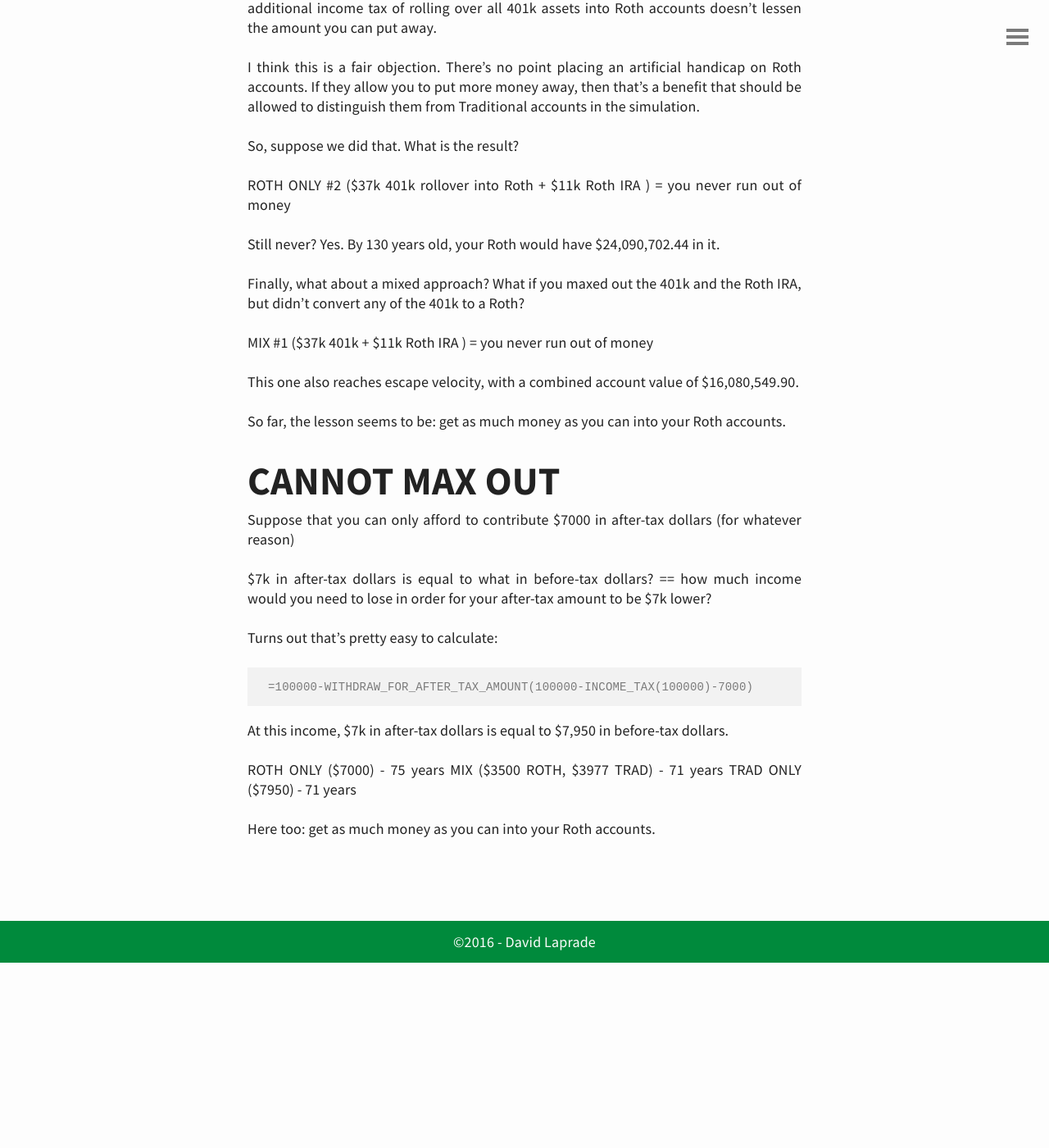
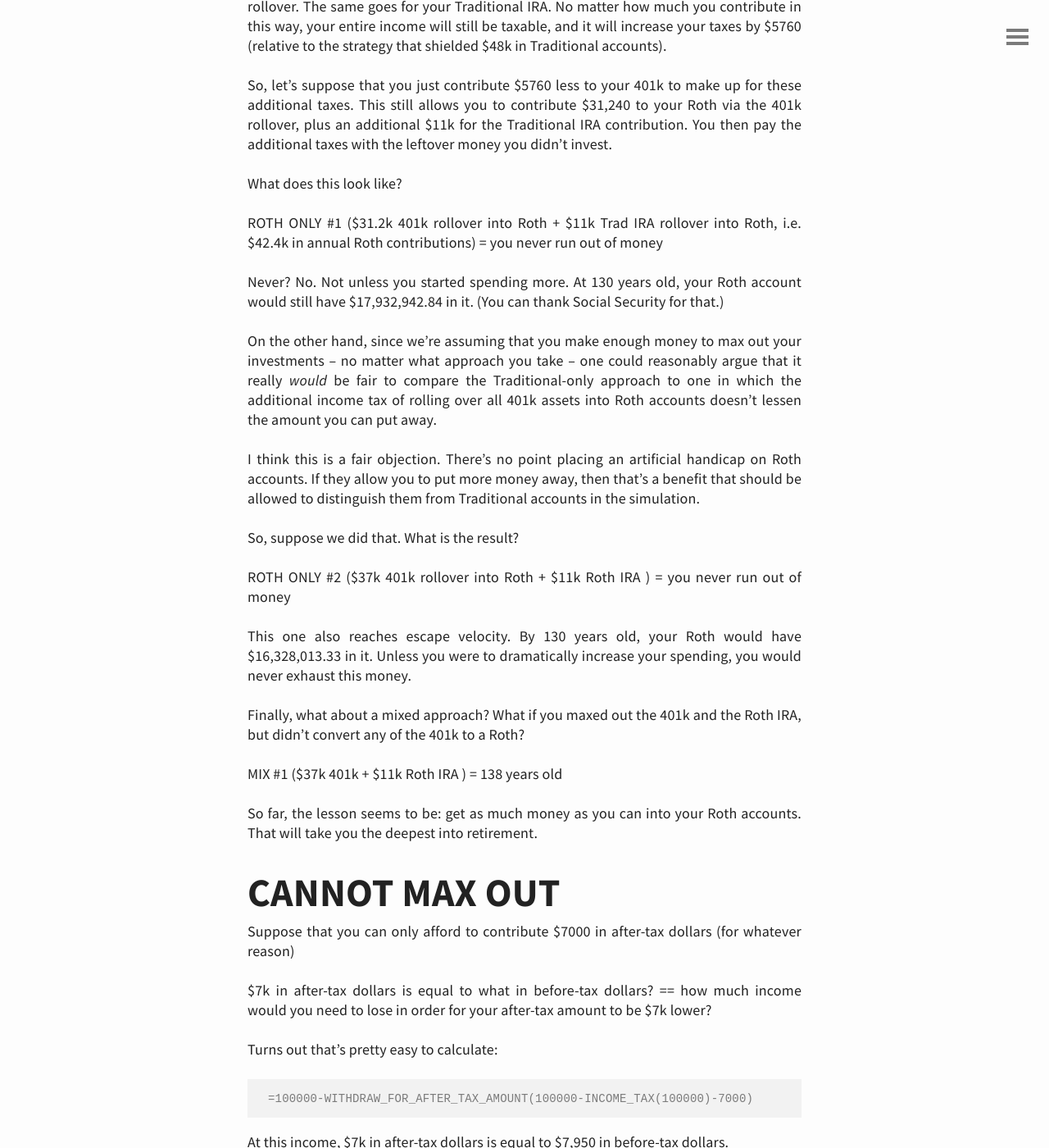
Before and after one commit to davidlaprade/davidlaprade.github.io, a Jekyll site: the page built from _posts/2018-9-8-optimal-roth-vs-traditional-mix.md, in a window 1280 px wide and 1400 px high, scrolled down 8067 px. Shown: the whole window at 82% size. Built offline with Jekyll 4.4.1, drawn with Linux system fonts in a browser that asks for light colours; comment, search, counter and statistics services are not loaded; before the commit the page ends 9241 px from its top, so only the background shows below that; some of the changed text lies outside the part shown.

Commit message:
Continue filling out Roth v Trad post

```diff
--- a/_posts/2018-9-8-optimal-roth-vs-traditional-mix.md
+++ b/_posts/2018-9-8-optimal-roth-vs-traditional-mix.md
@@ -192,11 +191,16 @@ To do this, I assumed the following:
   inflation (IRA contribution limits have averaged a [6% yearly increase](https://dqydj.com/history-of-contributions-ira-limit/), [401ks a 4%
   increase](http://www.pensions123.com/index.php/401k-limit-graph), both above the 100-year average of [3.2% inflation](https://inflationdata.com/Inflation/Inflation_Rate/Long_Term_Inflation.asp))
 * you don't withdraw from your retirement accounts before you can take qualified
-  distributions, so you don't pay any penalties
+  distributions [at 59 and a half years
+  old](https://www.irs.gov/retirement-plans/retirement-plans-faqs-regarding-iras-distributions-withdrawals), so you don't pay any penalties
 * during retirement, you spend money in this order of preference: social
   security benefits, retirement
   income, traditional accounts, then finally roth accounts
 * you make your contributions in one lump sum at the beginning of each year
+* your contribution amounts don't change over time (relative to inflation) --
+  this means, in particular, that you don't take advantage of ["catch-up"
+  contributions](https://www.irs.gov/retirement-plans/plan-participant-employee/retirement-topics-catch-up-contributions)
+  when you're older
 * your investment portfolio won't change composition before retirement,
   e.g. in the way
   it's normally recommended that one slowly transition to lower-risk assets as
@@ -205,7 +209,9 @@ To do this, I assumed the following:
   their corresponding IRAs (i.e. a traditional 401k gets rolled over into a
   traditional IRA), and so the laws governing IRAs apply to all of the retirement
   funds you accumulate
-* you don't collect Social Security until you qualify at age 65
+* you don't collect Social Security until [you qualify for full benefits at age
+  66](https://www.ssa.gov/planners/retire/retirechart.html)
+* you don't
 
 Any of all of these assumptions might be false. But I contend that with respect
 to answering our questions they constitute at worst a rounding error -- or, we
@@ -241,6 +247,10 @@ sheet](https://docs.google.com/spreadsheets/d/13mYJGdpsJ5jbutWnDaP5GNBr9-JnGcDVp
 Feel free to make a copy of the doc, change the parameters, check my math, and get
 some customized results! And please let me know what you think!
 
+Caveat: programming in Google Sheets/Excel _is awful_, so I apologize in
+advance for formulas that are unintuitive and poor performance. I felt the
+benefits were worth these trade-offs.
+
 ### Results
 
 So, with this tool available, what is the takeaway? Can we settle any of the
@@ -248,10 +258,6 @@ questions raised at the beginning of this post?
 
 Here are some conclusions I've drawn:
 *
-
-So that we're not comparing apples to oranges,
-we need to separate out the scenarios in which you can max out all your accounts
-with those in which you can't
 
 For these particular simulations, I've assumed (in addition to the global
 assumptions above):
@@ -271,11 +277,36 @@ assumptions above):
 
 These assumptions are reasonable because...
 
-# CAN MAX OUT
+So that we're not comparing apples to oranges,
+we need to separate out the scenarios in which you can max out all your accounts
+with those in which you can't.
+
+__Results Part I: You Can Max Out Your Accounts__
+
 Suppose that you can afford to max out all of your tax-shielded retirement investment
 accounts. Lucky you! What account, or mix of accounts, is best?
 
-TRAD ONLY - ($37 401ks, $11 trad IRAs) = 107 years old
+Let's start with an uncomplicated strategy: max out all of the Traditional
+accounts you have access to. Here's what that looks like:
+
+<div class="well">
+  <div class="well-header">SIMULATION #1 - Traditional Accounts Only</div>
+
+  Each year:<br>
+
+ * $37k is contributed to 401ks and then rolled over into Traditional IRAs<br>
+
+ * $11k is contributed to Traditional IRAs<br>
+
+ * effectively: $48k is contributed to Traditional IRAs per year on this
+   approach<br>
+
+<br>
+This approach would last you until you were <strong>107</strong> years old
+</div>
+
+Since almost no one lives this long, this strategy will very likely last your
+entire life. Excellent.
 
 There is currently an option to convert existing Traditional assets into Roth
 assets. [LINK??] This can be done without penalty, but requires you to pay
@@ -321,7 +352,7 @@ You then pay the additional taxes with the leftover money you didn't invest.
 
 What does this look like?
 
-ROTH ONLY #1 ($31.2k 401k rollover into Roth + $11k Trad IRA rollover into Roth) = you never run out of money
+ROTH ONLY #1 ($31.2k 401k rollover into Roth + $11k Trad IRA rollover into Roth, i.e. $42.4k in annual Roth contributions) = you never run out of money
 
 Never? No. Not unless you started spending more. At 130 years old, your Roth
 account would still have $17,932,942.84 in it. (You can thank Social Security
@@ -342,19 +373,15 @@ So, suppose we did that. What is the result?
 
 ROTH ONLY #2 ($37k 401k rollover into Roth + $11k Roth IRA ) = you never run out of money
 
-Still never? Yes. By 130 years old, your Roth would have
-$24,090,702.44 in it.
+This one also reaches escape velocity. By 130 years old, your Roth would have $16,328,013.33 in it. Unless you were to dramatically increase your spending, you would never exhaust this money.
 
 Finally, what about a mixed approach? What if you maxed out the 401k and the
 Roth IRA, but didn't convert any of the 401k to a Roth?
 
-MIX #1 ($37k 401k + $11k Roth IRA ) = you never run out of money
-
-This one also reaches escape velocity, with a combined account value of
-$16,080,549.90.
+MIX #1 ($37k 401k + $11k Roth IRA ) = 138 years old
 
 So far, the lesson seems to be: get as much money as you can into your Roth
-accounts.
+accounts. That will take you the deepest into retirement.
 
 # CANNOT MAX OUT
 Suppose that you can only afford to contribute $7000
```
Also changed, not shown: other parts of _posts/2018-9-8-optimal-roth-vs-traditional-mix.md (+0 -1 lines).
